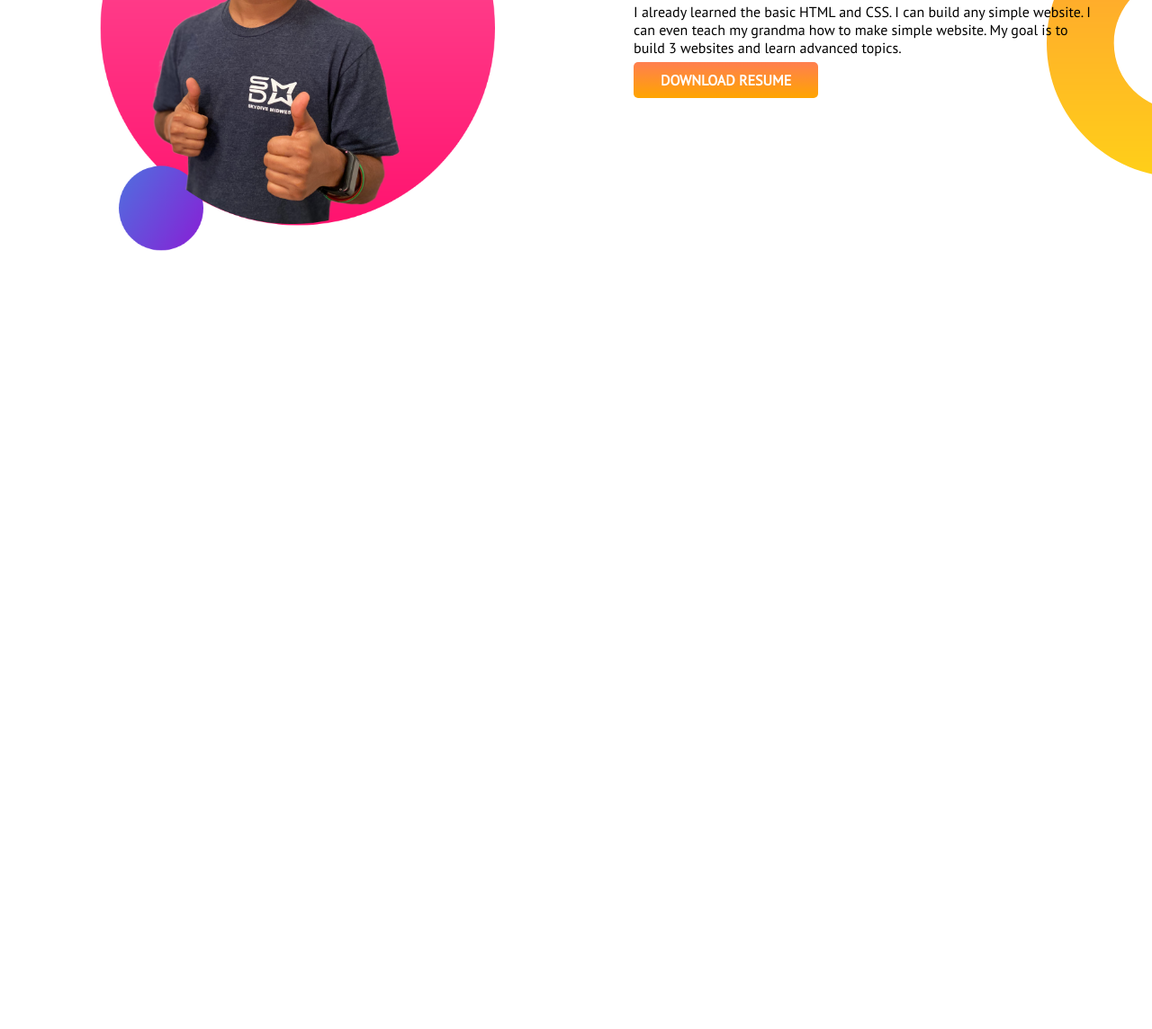
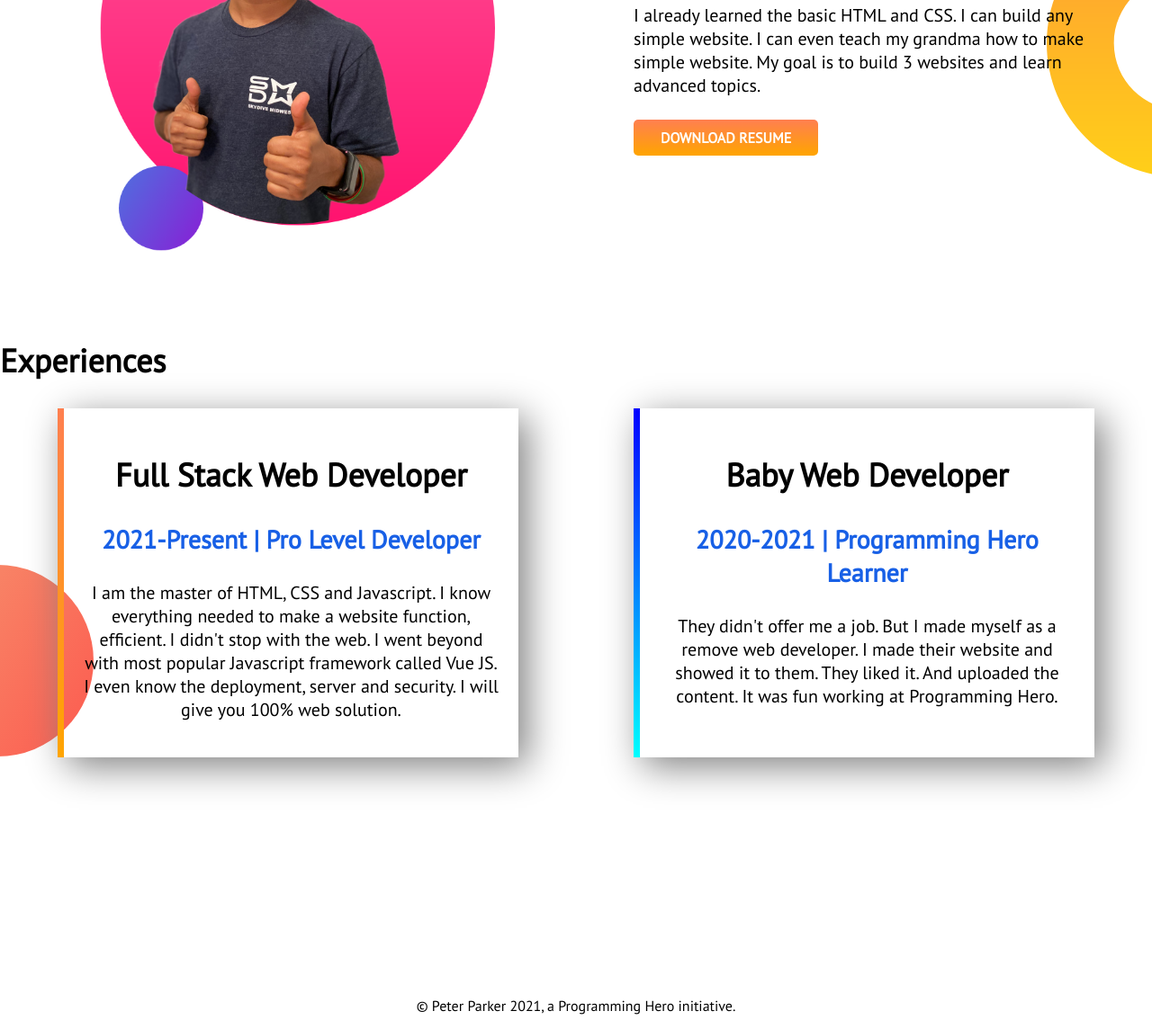
Before and after one commit to shohid986/developer-portfolio, a plain HTML site: page index.html in a window 1280 px wide. Shown: the part 867-2011 px from the top of the page at 90% size. Before the commit the page ends 1214 px from the top, so only its background shows below. Drawn offline with Linux system fonts and the light colour scheme.

Commit message:
section added

```diff
--- a/index.html
+++ b/index.html
@@ -16,7 +16,7 @@
             <h1>Welcome To </h1>
             <h1><span class="orange">Shohidul Islam</span> World!</h1>
             <h3>Build Climber and Train Stopper</h3>
-            <p>You might saw me jumping, climbing buildings, and stopping trains. But nobody pays me a dime for that work. That's why I am learning and mastering web development. I will not stop until I become the Web Development Hero.</p>
+            <p class="advance">You might saw me jumping, climbing buildings, and stopping trains. But nobody pays me a dime for that work. That's why I am learning and mastering web development. I will not stop until I become the Web Development Hero.</p>
             <a class="batton-link" href="https://www.facebook.com/shohidul.shohidulislamsanto" target="_blank">Hire Me</a>
         </div>
         <div class="half-width image-width">
@@ -30,9 +30,27 @@
         <div class="welcome half-width">
             <h1>Dream Big</h1>
             <h3>Become a web developer</h3>
-            <p>I already learned the basic HTML and CSS. I can build any simple website. I can even teach my grandma how to make simple website. My goal is to build 3 websites and learn advanced topics.</p>
+            <p class="advance">I already learned the basic HTML and CSS. I can build any simple website. I can even teach my grandma how to make simple website. My goal is to build 3 websites and learn advanced topics.</p>
             <a class="batton-link" href="https://github.com/shohid986/developer-portfolio">DOWNLOAD RESUME</a>
         </div>
     </section>
+    <section class="experiences-container section3">
+        <h1>Experiences</h1>
+        <div class="flix">
+            <div id="experiences-stack-web" class="experiences-item">
+                <h2>Full Stack Web Developer</h2>
+                <h3 class="orange">2021-Present | Pro Level Developer</h3>
+                <p class="text-light">I am the master of HTML, CSS and Javascript. I know everything needed to make a website function, efficient. I didn't stop with the web. I went beyond with most popular Javascript framework called Vue JS. I even know the deployment, server and security. I will give you 100% web solution.</p>
+            </div>
+            <div id="experiences-baby-web" class="experiences-item">
+                <h2>Baby Web Developer</h2>
+                <h3 class="orange">2020-2021 | Programming Hero Learner</h3>
+                <p class="text-light">They didn't offer me a job. But I made myself as a remove web developer. I made their website and showed it to them. They liked it. And uploaded the content. It was fun working at Programming Hero.</p>
+            </div>
+        </div>
+    </section>
+    <footer>
+        <p class="footer-area">© Peter Parker 2021, a Programming Hero initiative.</p>
+    </footer>
 </body>
 </html>
--- a/style.css
+++ b/style.css
@@ -36,3 +36,41 @@ body {
   background-repeat: no-repeat;
   background-position: right;
 }
+.experiences-item {
+  width: 40%;
+  margin-right: 5%;
+  margin-left: 5%;
+
+  box-shadow: 10px 10px 40px gray;
+  text-align: center;
+  padding: 20px;
+}
+.text-light {
+  font-size: 20px;
+}
+.experiences-container {
+  font-size: 150%;
+  padding-bottom: 250px;
+}
+.section3 {
+  background-image: url(images/exp-bg.png);
+  background-repeat: no-repeat;
+  background-position: left;
+}
+#experiences-baby-web {
+  border-left: 7px solid;
+  border-image: linear-gradient(blue, cyan);
+  border-image-slice: 1;
+}
+#experiences-stack-web {
+  border-left: 7px solid;
+  border-image: linear-gradient(coral, orange);
+  border-image-slice: 1;
+}
+.footer-area {
+  text-align: center;
+}
+.advance {
+  font-size: 20px;
+  margin-bottom: 35px;
+}
```
